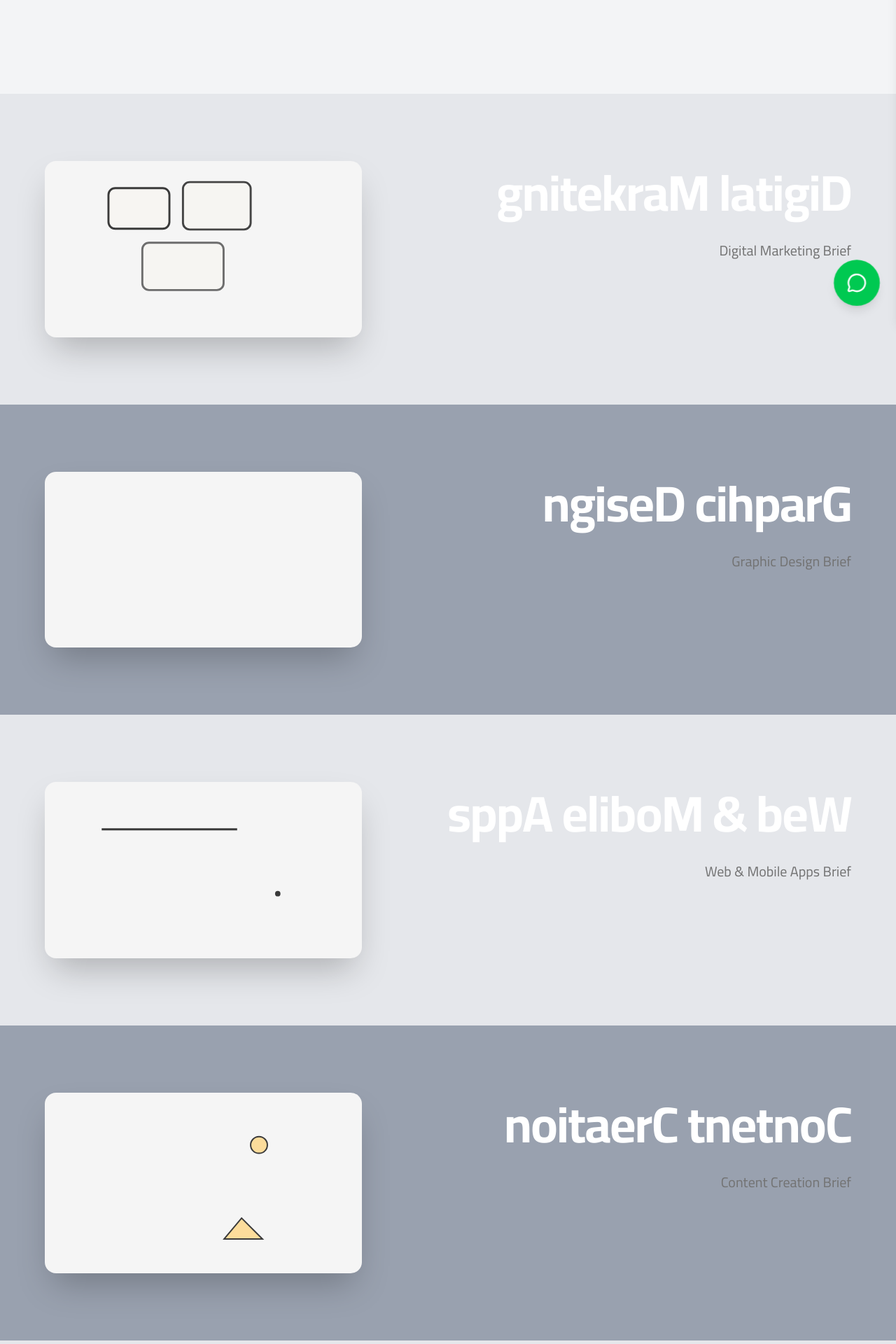
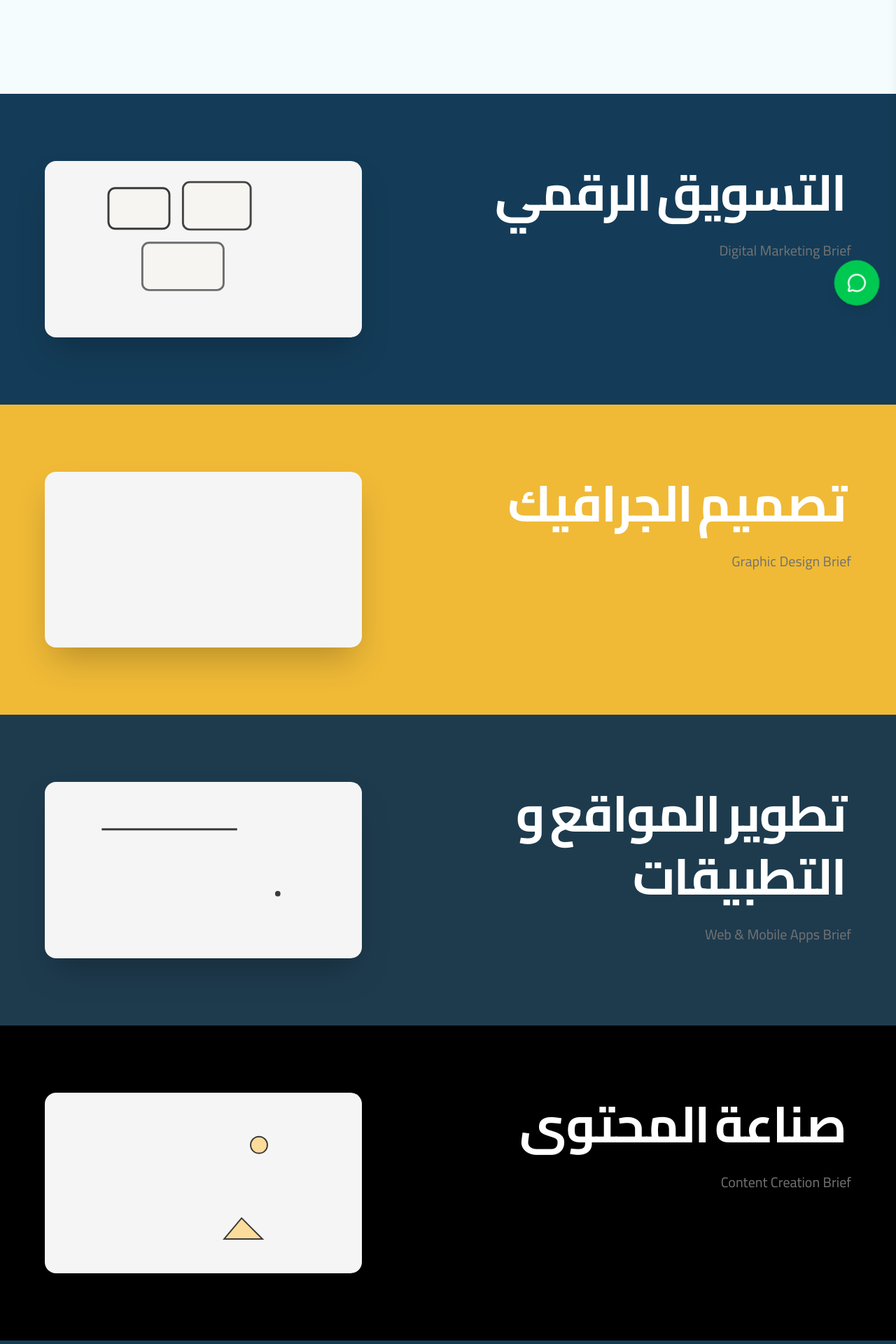
Before and after one commit to MAldeep/Trio-agnecy, a Next.js app: page /ar/services in a window 1280 px wide. Shown: the part 340-2260 px from the top of the page at 70% size. Built offline with nearby package versions, Linux system fonts and the light colour scheme; a web font is replaced by a local one.

Commit message:
Fix & add : fixing animations issues with arabic letters , adding brand identity  colors and adding translation except for service briefs

```diff
--- a/messages/ar.json
+++ b/messages/ar.json
@@ -42,6 +42,8 @@
       "AnimationMotionGraphics": "رسوم متحركة",
       "CommercialsAndAdvertisements": "إعلانات و ترويجات",
       "EventCoverageLiveStreaming": "التغطية الحية للمناسبات"
-    }
+    },
+    "TrioServices": "خدمات تريو",
+    "title": "خدمات تريو"
   }
 }
--- a/messages/en.json
+++ b/messages/en.json
@@ -42,6 +42,8 @@
       "AnimationMotionGraphics": "Animation Motion Graphics",
       "CommercialsAndAdvertisements": "Commercials and Advertisements",
       "EventCoverageLiveStreaming": "Event Coverage Live Streaming"
-    }
+    },
+    "TrioServices": "Trio's Services",
+    "title": "Services"
   }
 }
--- a/src/app/_components/(services)/ServicesHero.tsx
+++ b/src/app/_components/(services)/ServicesHero.tsx
@@ -8,9 +8,10 @@ import ContentCreation from "../(homePage)/ContentCreation";
 import SEOOptimization from "../(homePage)/SEOOptimization";
 import MediaBuying from "../(homePage)/MediaBuying";
 import MediaProduction from "./MediaProduction";
-
-
+import { useTranslations } from "next-intl";
+// note : service brief will be added when data flow
 export default function ServicesHero() {
+  const t = useTranslations("Services");
   useGSAP(() => {
     heroTimeline.fromTo(
       "#service_span",
@@ -40,71 +41,71 @@ export default function ServicesHero() {
     );
   }, []);
   return (
-    <div className="w-full min-h-screen bg-gray-100 flex justify-center items-center flex-col py-10 gap-44">
+    <div className="w-full min-h-screen bg-[#F4FCFD] flex justify-center items-center flex-col py-10 gap-44">
+      {/* the hero section */}
       <div className="w-full flex flex-col gap-5 justify-center items-center">
         <span className="text-sm text-gray-400" id="service_span">
-          Trio&apos;s Services
+          {t("TrioServices")}
         </span>
         <h1 className="text-5xl lg:text-8xl font-semibold" id="service_title">
-          Services
+          {t("title")}
         </h1>
-
       </div>
       <div className="w-full">
         <ServicesHorizontalImageReveal
           Component={DigitalMarketing}
-            serviceName="Digital Marketing"
+          serviceName={t("DigitalMarketing.title")}
           serviceBrief="Digital Marketing Brief"
-            bgColor="bg-gray-200"
+          bgColor="bg-[#143C58]"
           txtColor="text-white"
         />
         <ServicesHorizontalImageReveal
           Component={GraphicDesign}
-            serviceName="Graphic Design"
+          serviceName={t("GraphicDesign.title")}
           serviceBrief="Graphic Design Brief"
-            bgColor="bg-gray-400"
+          bgColor="bg-[#F0BA37]"
           txtColor="text-white"
         />
         <ServicesHorizontalImageReveal
           Component={WebMobileApps}
-            serviceName="Web & Mobile Apps"
+          serviceName={t("WebMobileAppsSubServices.title")}
           serviceBrief="Web & Mobile Apps Brief"
-            bgColor="bg-gray-200"
+          bgColor="bg-[#1E3B4E]"
           txtColor="text-white"
         />
         <ServicesHorizontalImageReveal
           Component={ContentCreation}
-            serviceName="Content Creation"
+          serviceName={t("ContentCreation")}
           serviceBrief="Content Creation Brief"
-            bgColor="bg-gray-400"
+          bgColor="bg-[#000000]"
           txtColor="text-white"
         />
         <ServicesHorizontalImageReveal
           Component={SEOOptimization}
-            serviceName="SEO"
+          serviceName={t("SEO")}
           serviceBrief="SEO Brief"
-            bgColor="bg-gray-200"
+          bgColor="bg-[#143C58]"
           txtColor="text-white"
         />
         <ServicesHorizontalImageReveal
           Component={MediaBuying}
-            serviceName="Media Buying"
+          serviceName={t("MediaBuying")}
           serviceBrief="Media Buying Brief"
-            bgColor="bg-gray-400"
+          bgColor="bg-[#F0BA37]"
           txtColor="text-white"
         />
-          <ServicesHorizontalImageReveal
+        {/* <ServicesHorizontalImageReveal
           Component={MediaBuying}
-            serviceName="Media Buying"
+          serviceName={t("MediaProductionSubServices.title")}
           serviceBrief="Media Buying Brief"
-            bgColor="bg-gray-200"
+          bgColor="bg-[#1E3B4E]"
           txtColor="text-white"
-          />
+        /> */}
         <ServicesHorizontalImageReveal
           Component={MediaProduction}
-            serviceName="Media Production"
+          serviceName={t("MediaProductionSubServices.title")}
           serviceBrief="Media Production Brief"
-            bgColor="bg-gray-400"
+          bgColor="bg-[#000000]"
           txtColor="text-white"
         />
       </div>
--- a/src/app/_components/(services)/ServicesHorizontalImageReveal.tsx
+++ b/src/app/_components/(services)/ServicesHorizontalImageReveal.tsx
@@ -9,8 +9,8 @@ interface ServiceHorizontalProps {
   Component: React.ComponentType;
   serviceName: string;
   serviceBrief: string;
-  bgColor : string;
-  txtColor : string;
+  bgColor: string;
+  txtColor: string;
 }
 
 export default function ServicesHorizontalImageReveal({
@@ -18,7 +18,7 @@ export default function ServicesHorizontalImageReveal({
   serviceName,
   serviceBrief,
   bgColor,
-  txtColor
+  txtColor,
 }: ServiceHorizontalProps) {
   const containerRef = useRef<HTMLDivElement | null>(null);
   const titleRef = useRef<HTMLHeadingElement | null>(null);
@@ -31,22 +31,22 @@ export default function ServicesHorizontalImageReveal({
         scrollTrigger: {
           trigger: containerRef.current,
           start: "top 75%",
-          once : true
+          once: true,
         },
       });
 
-      // Split text into spans for subtle stagger
-      const letters = titleRef.current!.querySelectorAll("span");
+      // Split text into spans for subtle stagger (by words)
+      const words = titleRef.current!.querySelectorAll("span");
 
       tl.fromTo(
-        letters,
+        words,
         { y: 80, opacity: 0 },
         {
           y: 0,
           opacity: 1,
           duration: 0.8,
           ease: "power4.out",
-          stagger: 0.04,
+          stagger: 0.08,
         }
       )
         .fromTo(
@@ -88,9 +88,9 @@ export default function ServicesHorizontalImageReveal({
             ref={titleRef}
             className="text-4xl lg:text-7xl font-bold leading-tight tracking-tight text-start"
           >
-            {serviceName.split("").map((char, i) => (
-              <span key={i} className={`inline-block ${txtColor}`}>
-                {char === " " ? "\u00A0" : char}
+            {serviceName.split(" ").map((word, i) => (
+              <span key={i} className={`inline-block ${txtColor} mr-2`}>
+                {word}
               </span>
             ))}
           </h1>
```
Lines whose indentation alone changed are shown as unchanged.
